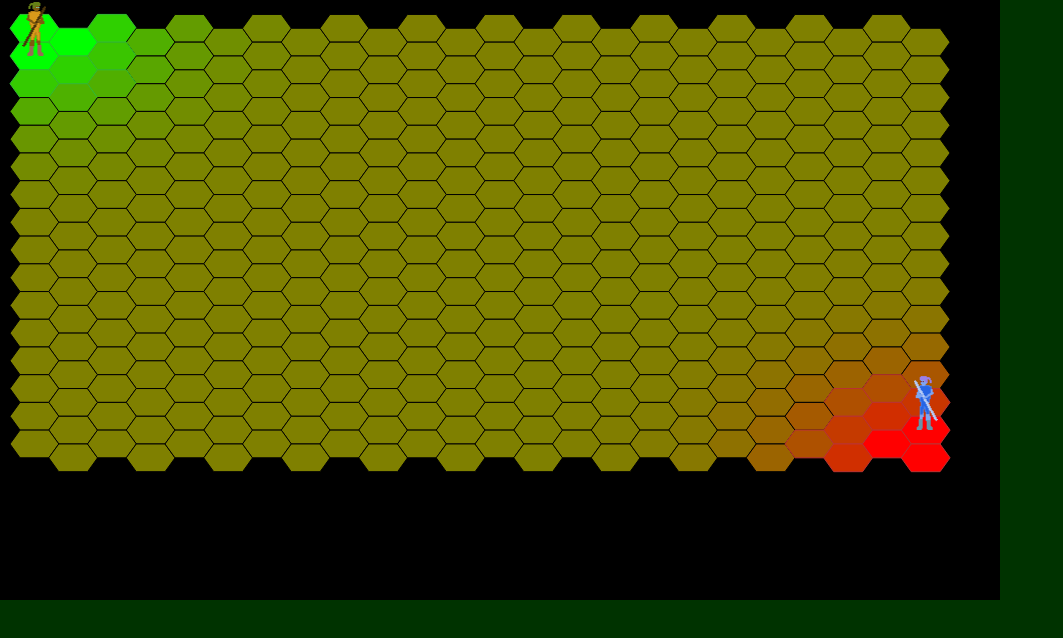
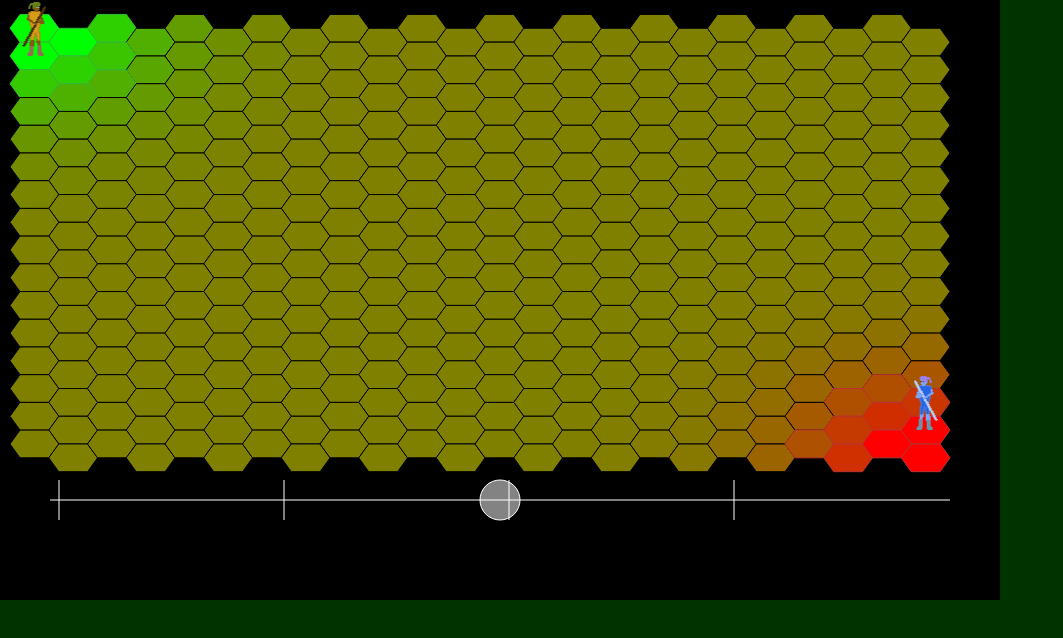
Before and after one commit to eott/ld41, a plain HTML site: page index.html in a window 1280 px wide. Shown: the whole page, without its empty margins (0-1063 px from the left). Drawn offline with Linux system fonts and the light colour scheme.

Commit message:
Add simple gui.

```diff
--- a/game.js
+++ b/game.js
@@ -137,12 +137,19 @@ GameApp.prototype.init = function() {
     }
 
     this.input = new Input()
+    this.gui = new GUI()
+    this.beatTimerStart = (new Date()).getTime()
 
     this.isInitialized = true
 }
 
 GameApp.prototype.gameLoop = function() {
     this.ctx.clearRect(0, 0, can.width, can.height)
+
+    this.beatOverdue = (new Date().getTime() - this.beatTimerStart) % 1000
+    this.beatProximity = this.beatOverdue < 500
+        ? this.beatOverdue
+        : 1000 - this.beatOverdue
 
     if (!game.isInitialized) {
         game.init()
@@ -156,6 +163,8 @@ GameApp.prototype.gameLoop = function() {
         game.hexes[idx].postUpdate()
         game.hexes[idx].draw(this.ctx)
     }
+
+    this.gui.draw(ctx)
 
     this.human.draw(this.ctx)
     this.ai.draw(this.ctx)
--- /dev/null
+++ b/gui.js
@@ -0,0 +1,33 @@
+var GUI = function() {
+
+}
+
+GUI.prototype.draw = function(ctx) {
+    var fac = 1.0 - game.beatProximity * 0.002
+    // eighth power gives us a nice pulse
+    fac = fac * fac
+    fac = fac * fac
+    fac = fac * fac
+
+    // draw pulsating circle in center
+    ctx.fillStyle = "rgba(255, 255, 255, " + fac + ")"
+    ctx.strokeStyle = "#ffffff"
+    ctx.beginPath()
+    ctx.arc(500, 500, 20, 0, 2 * Math.PI, false)
+    ctx.fill()
+    ctx.stroke()
+
+    // draw timeline
+    ctx.beginPath()
+    ctx.moveTo(50, 500)
+    ctx.lineTo(950, 500)
+    ctx.stroke()
+    for (var i = 0; i < 4; i++) {
+        var x = (900 / 4) * (i - game.beatOverdue * 0.001)
+        x = x < 0 ? 900 + x : x
+        ctx.beginPath()
+        ctx.moveTo(50 + x, 480)
+        ctx.lineTo(50 + x, 520)
+        ctx.stroke()
+    }
+}
--- a/index.html
+++ b/index.html
@@ -24,6 +24,7 @@
         <script src="soundbox-player.js" type="text/javascript"></script>
         <script src="gfx.js" type="text/javascript"></script>
         <script src="movement.js" type="text/javascript"></script>-->
+        <script src="gui.js" type="text/javascript"></script>
         <script src="input.js" type="text/javascript"></script>
         <script src="game.js" type="text/javascript"></script>
     </body>
```
